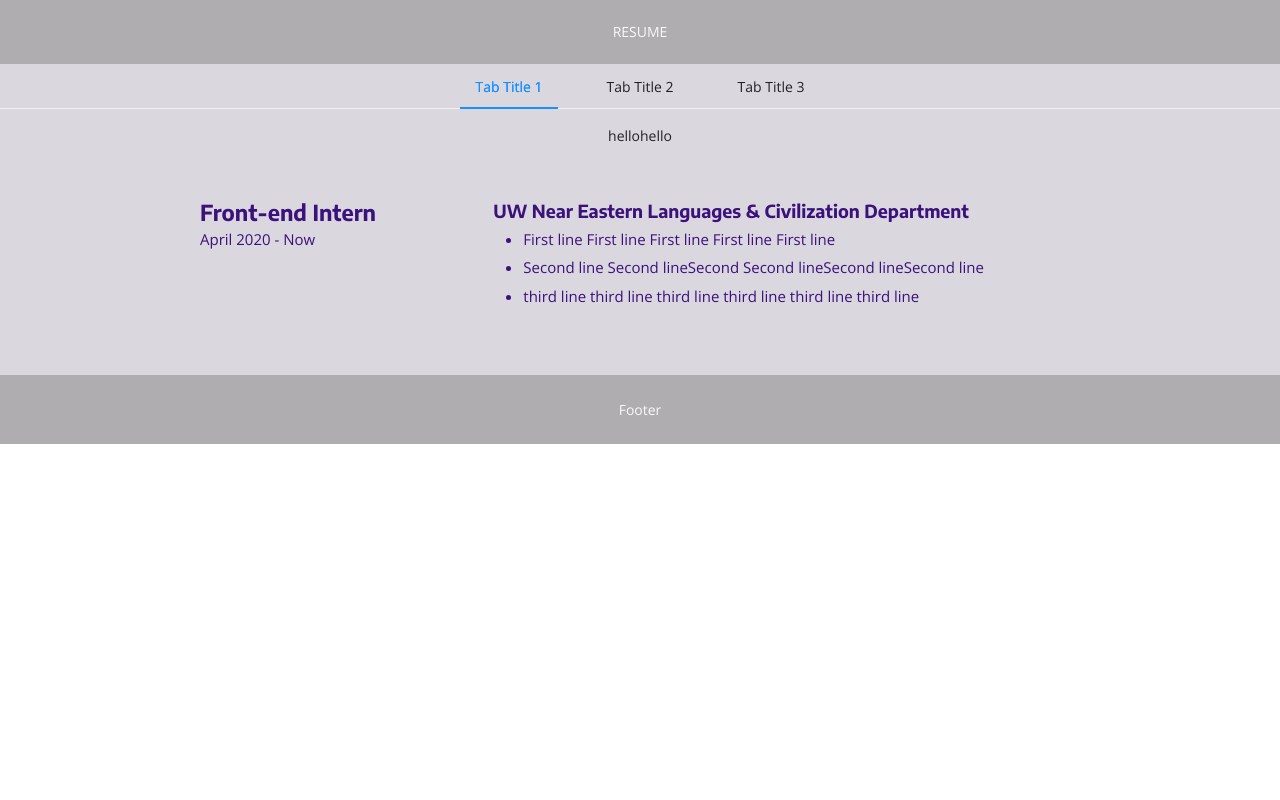
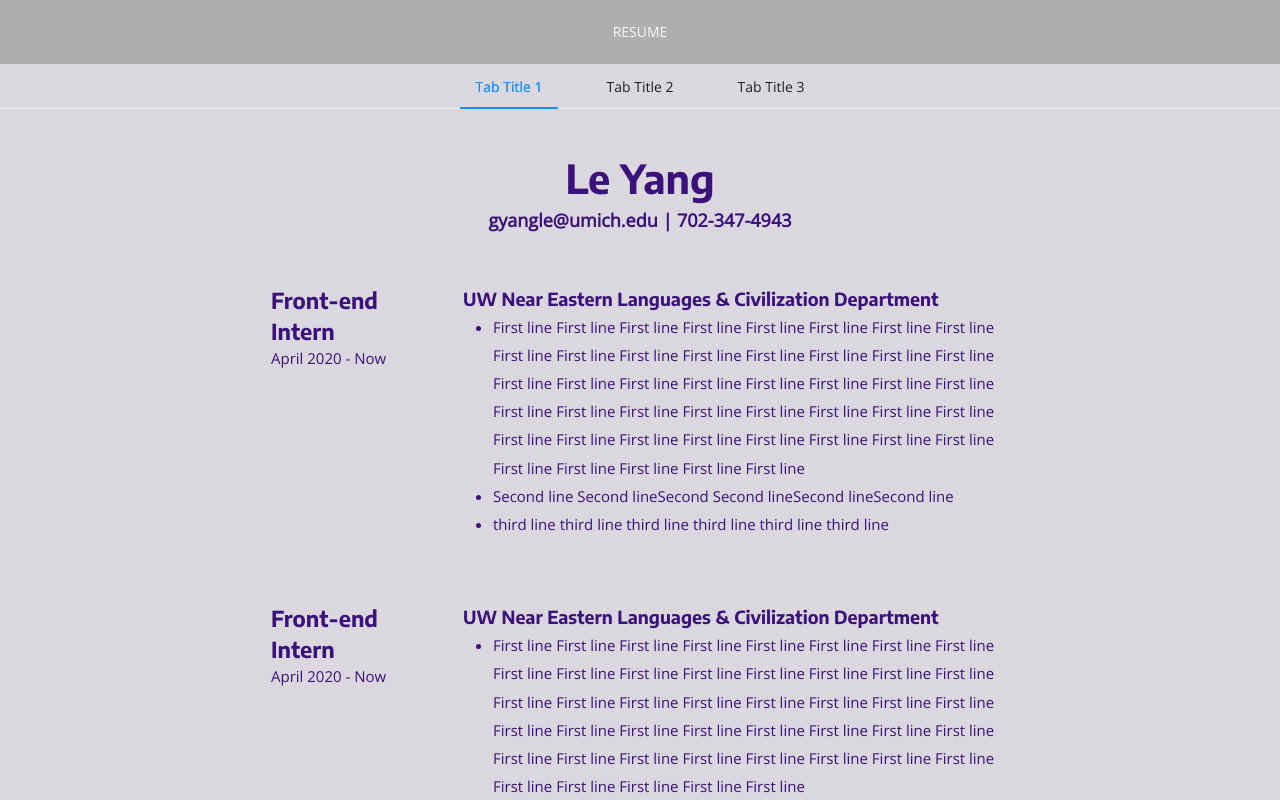
Before and after one commit to Gyangle/resume-vue, a Vue app: page / in a window 1280 px wide. Shown: the top 800 px of the page. Built offline with nearby package versions, Linux system fonts and the light colour scheme.

Commit message:
feat: finish infoPane

```diff
--- a/src/App.vue
+++ b/src/App.vue
@@ -8,10 +8,10 @@
               <ResumePane/>
             </a-tab-pane>
             <a-tab-pane key="2" tab="Tab Title 2">
-
+              <InfoPane/>
             </a-tab-pane>
             <a-tab-pane key="3" tab="Tab Title 3">
-
+              <ProjectPane/>
             </a-tab-pane>
           </a-tabs>
         </a-layout-content>
@@ -23,11 +23,14 @@
 
 <script>
 import ResumePane from './components/ResumePane.vue'
-
+import InfoPane from './components/InfoPane.vue'
+import ProjectPane from './components/ProjectPane.vue'
 export default {
   name: 'App',
   components: {
-    ResumePane
+    ResumePane,
+    InfoPane,
+    ProjectPane,
   }
 }
 </script>
@@ -58,6 +61,7 @@ export default {
   background: #dad7df;
   min-height: 120px;
   line-height: 120px;
+  margin: auto;
 }
 #components-layout-demo-basic > .ant-layout {
   margin-bottom: 48px;
--- /dev/null
+++ b/src/components/InfoPane.vue
@@ -0,0 +1,13 @@
+<template>
+  sasdasd
+</template>
+
+<script>
+export default {
+
+}
+</script>
+
+<style>
+
+</style>
--- /dev/null
+++ b/src/components/ProjectPane.vue
@@ -0,0 +1,20 @@
+<template>hsysys</template>
+
+<script>
+export default {
+  name: "ProjectPane",
+  // props: ["info"],
+  data() {
+    return {
+    };
+  },
+  methods: {
+    handleClick() {
+      console.log(this.content);
+    },
+  },
+};
+</script>
+
+<style>
+</style>
--- a/src/components/ResumePane.vue
+++ b/src/components/ResumePane.vue
@@ -1,40 +1,74 @@
 <template>
-  <div class="hello">
-    hellohello
+  <div class="personalInfo">
+    <div class="personalName">Le Yang</div>
+    <div>gyangle@umich.edu | 702-347-4943</div>
   </div>
-  <exp-card :info="singleCard" />
+  <div v-for="(card, index) in allCards" :key="index">
+    <exp-card :info="card" />
+  </div>
 </template>
 
 <script>
-import ExpCard from './card/ExpCard.vue'
+import ExpCard from "./card/ExpCard.vue";
 
 export default {
-  name: 'resumePane',
+  name: "resumePane",
   components: {
-    ExpCard
+    ExpCard,
   },
-  props: {
-  },
+  props: {},
   data() {
     const singleCard = {
-      position: 'Front-end Intern',
-      time: 'April 2020 - Now', group: 'UW Near Eastern Languages & Civilization Department',
-      content: ['First line First line First line First line First line ',
-                'Second line Second lineSecond Second lineSecond lineSecond line',
-                'third line third line third line third line third line third line']
-    }
+      position: "Front-end Intern",
+      time: "April 2020 - Now",
+      group: "UW Near Eastern Languages & Civilization Department",
+      content: [
+        "First line First line First line First line First line First line First line First line First line First line First line First line First line First line First line First line First line First line First line First line First line First line First line First line First line First line First line First line First line First line First line First line First line First line First line First line First line First line First line First line First line First line First line First line First line ",
+        "Second line Second lineSecond Second lineSecond lineSecond line",
+        "third line third line third line third line third line third line",
+      ],
+    };
+    const allCards = [
+      {
+        position: "Front-end Intern",
+        time: "April 2020 - Now",
+        group: "UW Near Eastern Languages & Civilization Department",
+        content: [
+          "First line First line First line First line First line First line First line First line First line First line First line First line First line First line First line First line First line First line First line First line First line First line First line First line First line First line First line First line First line First line First line First line First line First line First line First line First line First line First line First line First line First line First line First line First line ",
+          "Second line Second lineSecond Second lineSecond lineSecond line",
+          "third line third line third line third line third line third line",
+        ],
+      },
+      {
+        position: "Front-end Intern",
+        time: "April 2020 - Now",
+        group: "UW Near Eastern Languages & Civilization Department",
+        content: [
+          "First line First line First line First line First line First line First line First line First line First line First line First line First line First line First line First line First line First line First line First line First line First line First line First line First line First line First line First line First line First line First line First line First line First line First line First line First line First line First line First line First line First line First line First line First line ",
+          "Second line Second lineSecond Second lineSecond lineSecond line",
+          "third line third line third line third line third line third line",
+        ],
+      },
+      {
+        position: "Front-end Intern",
+        time: "April 2020 - Now",
+        group: "UW Near Eastern Languages & Civilization Department",
+        content: [
+          "First line First line First line First line First line First line First line First line First line First line First line First line First line First line First line First line First line First line First line First line First line First line First line First line First line First line First line First line First line First line First line First line First line First line First line First line First line First line First line First line First line First line First line First line First line ",
+          "Second line Second lineSecond Second lineSecond lineSecond line",
+          "third line third line third line third line third line third line",
+        ],
+      },
+    ];
     return {
-      singleCard
-    }
+      singleCard,
+      allCards, // all cards in an array
+    };
   },
-  methods: {
-  }
-}
+  methods: {},
+};
 </script>
 <style scoped>
-h3 {
-  margin: 40px 0 0;
-}
 ul {
   list-style-type: none;
   padding: 0;
@@ -43,7 +77,16 @@ li {
   display: inline-block;
   margin: 0 10px;
 }
-a {
-  color: #42b983;
+.personalInfo {
+  color: #3b117b;
+  padding: 25px 0;
+  text-align: center;
+  font-weight: bold;
+  font-size: 18px;
+}
+.personalName {
+  font-family: "Encode Sans", sans-serif;
+  line-height: 1.41em;
+  font-size: 40px;
 }
 </style>
--- a/src/components/card/ExpCard.vue
+++ b/src/components/card/ExpCard.vue
@@ -1,6 +1,6 @@
 <template>
-  <a-row class="card">
-    <a-col :span="8">
+  <a-row class="card" :gutter="30">
+    <a-col :span="6">
       <div class="cardPosition">
         {{ info.position }}
       </div>
@@ -8,7 +8,7 @@
         {{ info.time }}
       </div>
     </a-col>
-    <a-col :span="16">
+    <a-col :span="18">
       <div>
         <div class="cardGroup">
           {{ info.group }}
@@ -44,7 +44,9 @@ export default {
 <style scoped>
 .card {
   color: #3b117b;
-  padding: 50px 200px;
+  padding: 25px 0;
+	margin: auto !important;
+	width: 60%;
   text-align: left;
 }
 .cardPosition {
```
